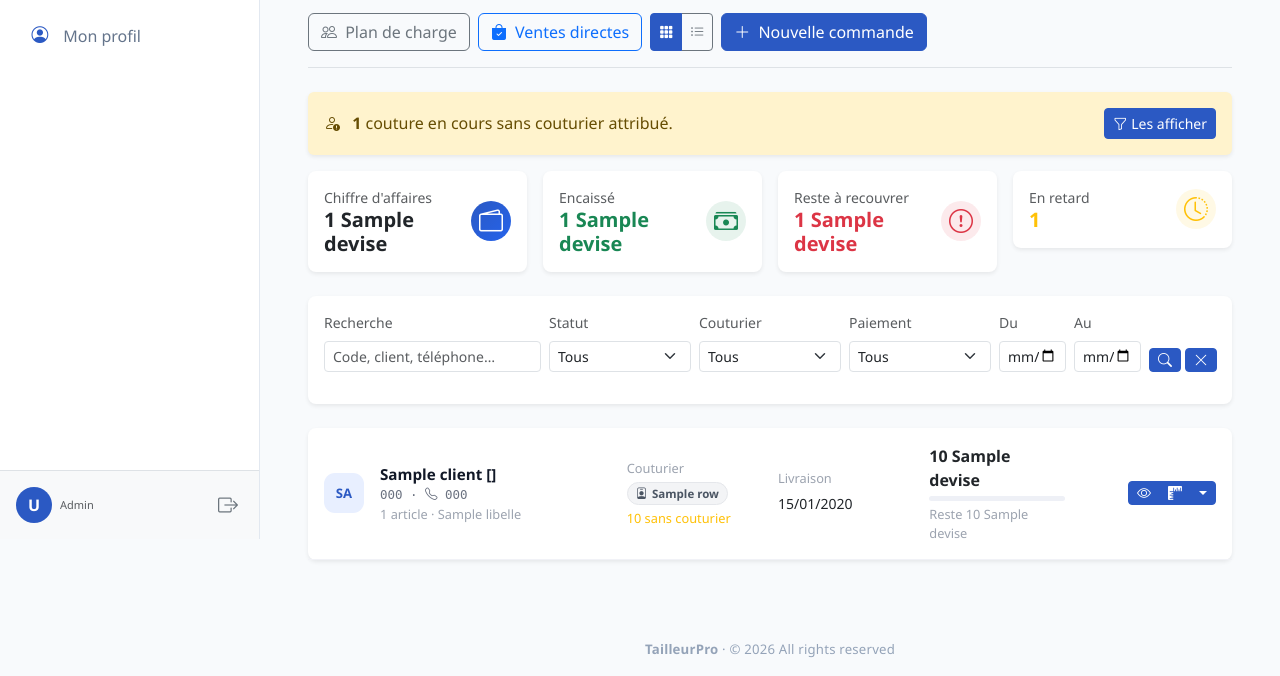
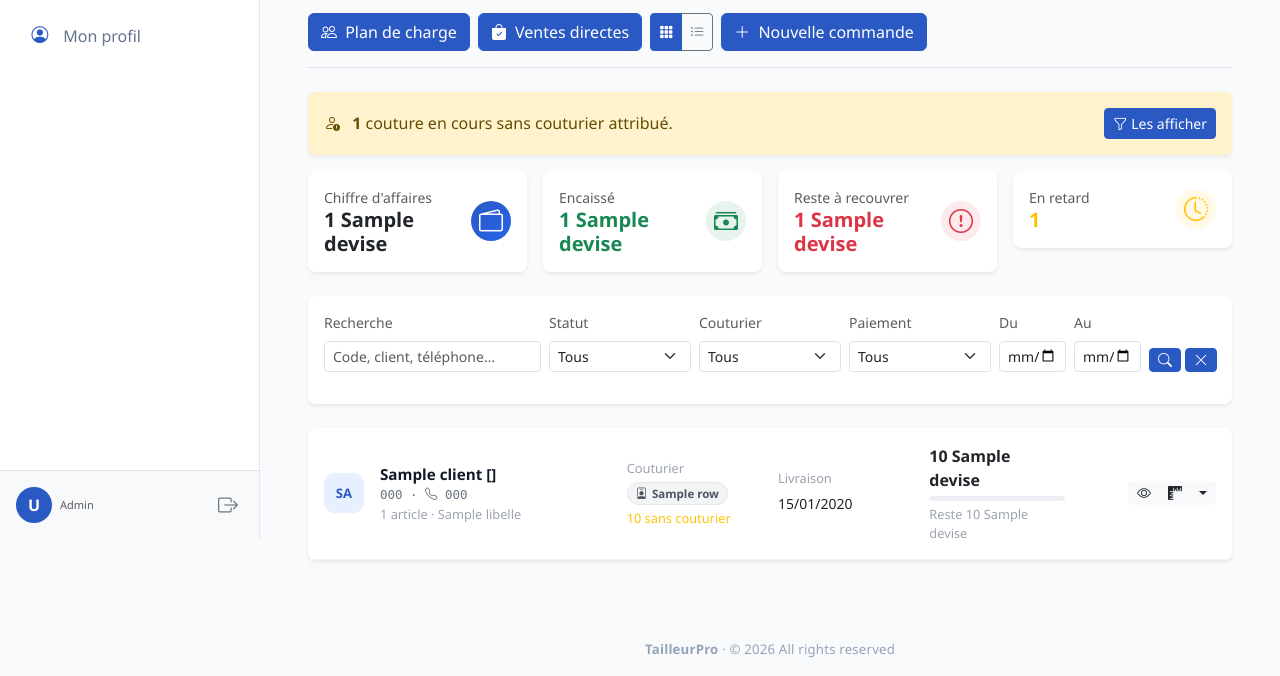
Before and after one commit to artisanweb4-blip/Projet_tailleur, a Django app: template core/templates/core/commandes.html in a window 1280 px wide. Shown: the part 261-937 px from the top of the page. Run offline with Django 5.2, Linux system fonts and the light colour scheme; the template is opened without the code that fills it: most values are stand-ins (such as "Sample title", 1, 10 or a date in 2020).

Commit message:
0029 Boutons du haut Commandes/Modèles en bleu application + boutons de ligne Commandes style clair comme fiche client

```diff
--- a/core/templates/core/commandes.html
+++ b/core/templates/core/commandes.html
@@ -43,10 +43,10 @@
             <p class="text-muted small mb-0">Coutures sur mesure de l'atelier.</p>
         </div>
         <div class="d-flex gap-2">
-            <a href="{% url 'core:plan_charge' %}" class="btn btn-outline-secondary">
+            <a href="{% url 'core:plan_charge' %}" class="btn btn-primary">
                 <i class="bi bi-people me-1"></i> Plan de charge
             </a>
-            <a href="{% url 'core:liste_ventes_directes' %}" class="btn btn-outline-primary">
+            <a href="{% url 'core:liste_ventes_directes' %}" class="btn btn-primary">
                 <i class="bi bi-bag-check-fill me-1"></i> Ventes directes
             </a>
             <div class="btn-group btn-group-sm" role="group" aria-label="Affichage">
@@ -272,14 +272,14 @@
                     <div class="col-5 col-lg-2 text-end">
                         <div class="btn-group btn-group-sm">
                             <a href="{% url 'core:detail_commande' r.c.pk %}"
-                               class="btn btn-primary" title="Détail">
+                               class="btn btn-light text-dark" title="Détail">
                                 <i class="bi bi-eye"></i>
                             </a>
                             <a href="{% url 'core:fiche_atelier_pdf' r.c.pk %}"
-                               class="btn btn-primary" title="Fiche atelier">
+                               class="btn btn-light text-dark" title="Fiche atelier">
                                 <i class="bi bi-rulers"></i>
                             </a>
-                            <button type="button" class="btn btn-primary dropdown-toggle"
+                            <button type="button" class="btn btn-light text-dark dropdown-toggle"
                                     data-bs-toggle="dropdown" aria-expanded="false"></button>
                             <ul class="dropdown-menu dropdown-menu-end">
                                 <li><a class="dropdown-item" href="{% url 'core:fiche_atelier_pdf' r.c.pk %}">
@@ -331,8 +331,8 @@
                                     <div class="cmd-meta">{% if r.c.est_soldee %}Soldée{% else %}Reste {{ r.c.reste_a_payer|floatformat:0 }}{% endif %}</div></td>
                                 <td class="text-end pe-3">
                                     <div class="btn-group btn-group-sm">
-                                        <a href="{% url 'core:detail_commande' r.c.pk %}" class="btn btn-primary" title="Détail"><i class="bi bi-eye"></i></a>
-                                        <a href="{% url 'core:fiche_atelier_pdf' r.c.pk %}" class="btn btn-primary" title="Fiche atelier"><i class="bi bi-rulers"></i></a>
+                                        <a href="{% url 'core:detail_commande' r.c.pk %}" class="btn btn-light text-dark" title="Détail"><i class="bi bi-eye"></i></a>
+                                        <a href="{% url 'core:fiche_atelier_pdf' r.c.pk %}" class="btn btn-light text-dark" title="Fiche atelier"><i class="bi bi-rulers"></i></a>
                                     </div>
                                 </td>
                             </tr>
--- a/core/templates/core/modeles.html
+++ b/core/templates/core/modeles.html
@@ -108,12 +108,12 @@
                 data-type="COUTURE">
                 <i class="bi bi-scissors me-1"></i> Modèle couture
             </button>
-            <button type="button" class="btn btn-info text-white shadow-sm"
+            <button type="button" class="btn btn-primary shadow-sm"
                 data-bs-toggle="modal" data-bs-target="#modalAjoutModele"
                 data-type="PRET_A_PORTER">
                 <i class="bi bi-bag me-1"></i> Article prêt-à-porter
             </button>
-            <button type="button" class="btn btn-outline-secondary shadow-sm"
+            <button type="button" class="btn btn-primary shadow-sm"
                 data-bs-toggle="modal" data-bs-target="#modalAjoutAccessoire">
                 <i class="bi bi-gem me-1"></i> Accessoire
             </button>
```
